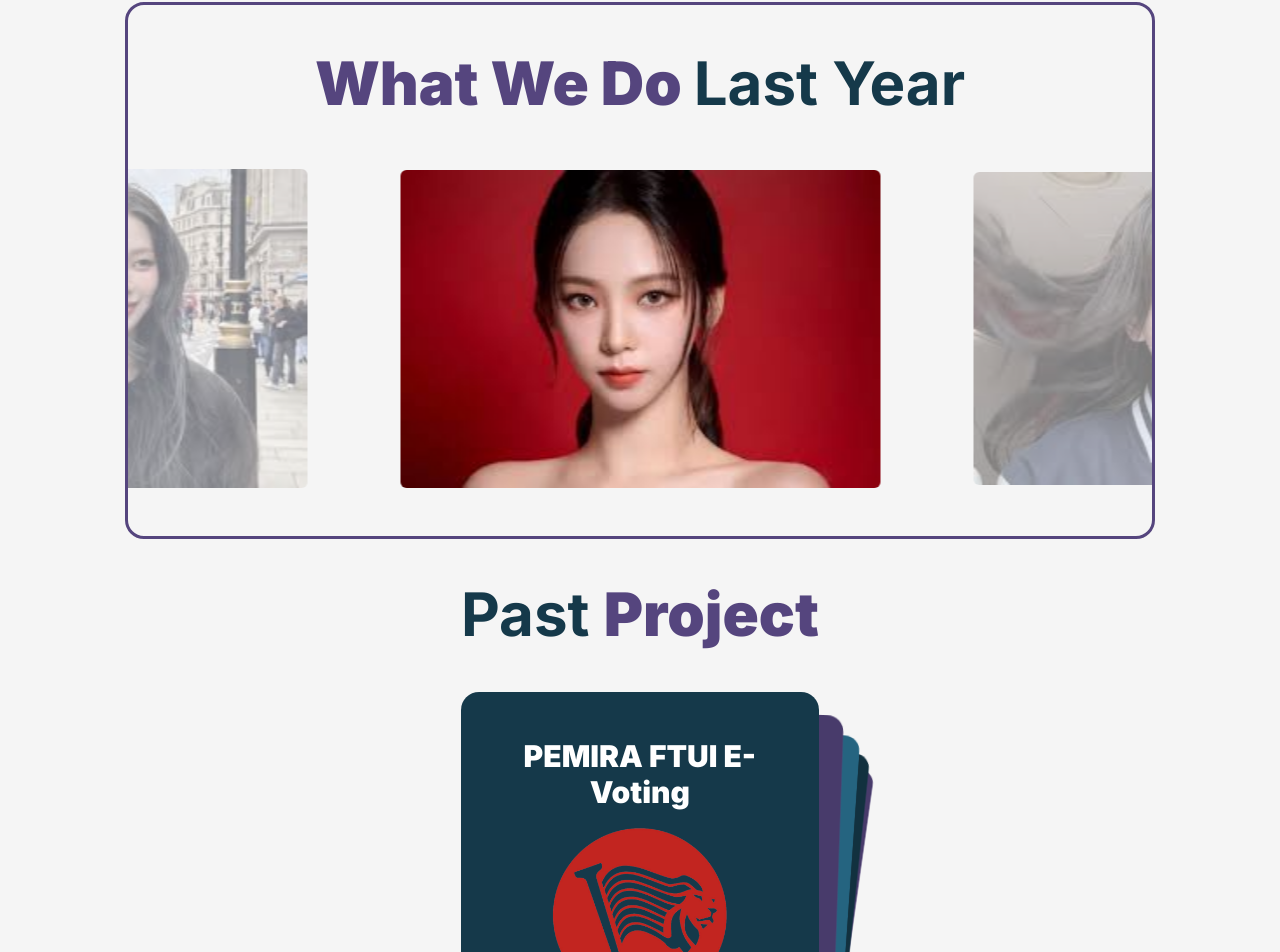
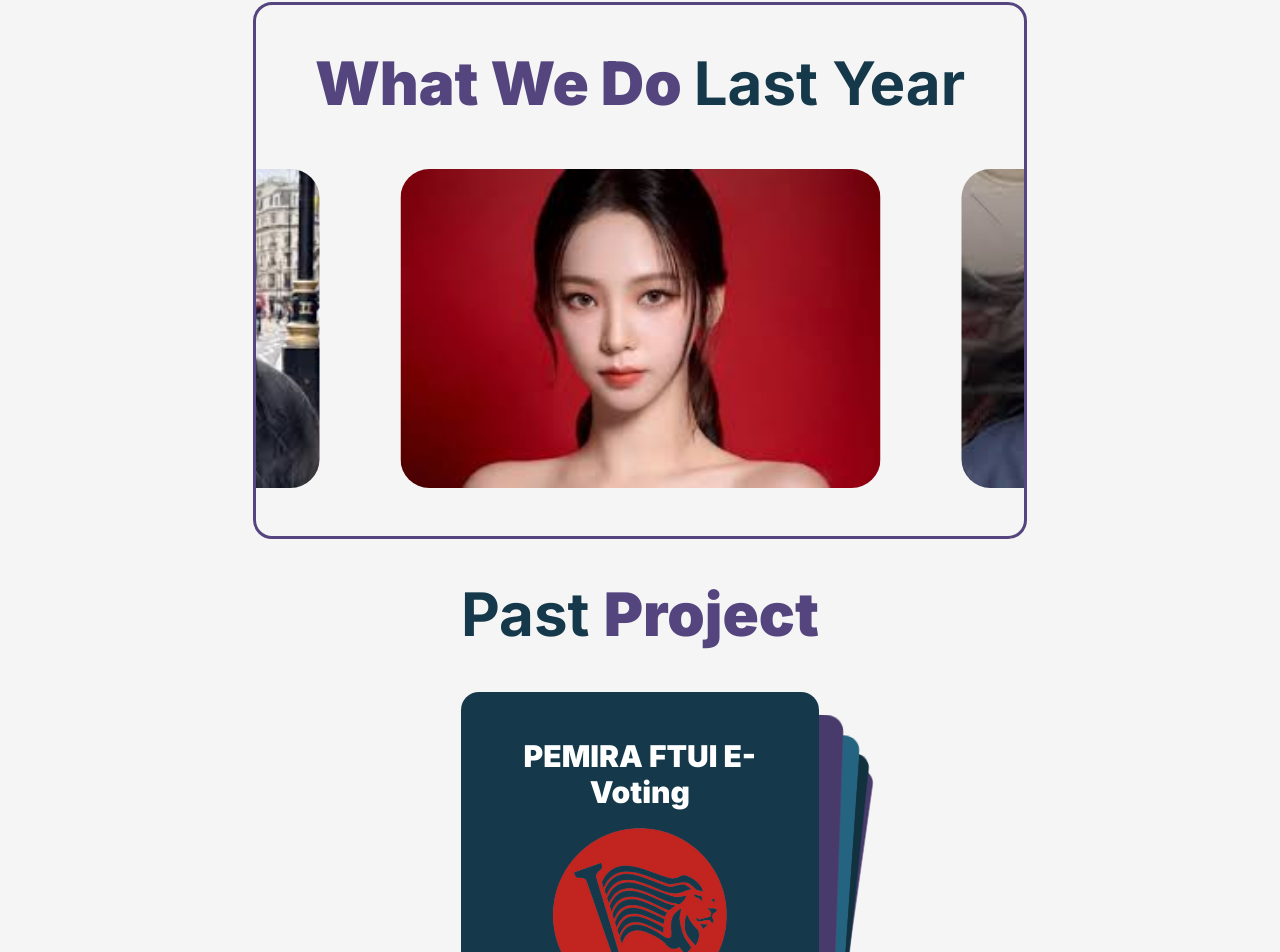
Before and after one commit to EXERCISE-FTUI/Exercise-2025_OpenRecruitment, a Next.js app: page /dashboard/home in a window 1280 px wide. Shown: the part 3101-4053 px from the top of the page. Built offline with nearby package versions, Linux system fonts and the light colour scheme.

Commit message:
parallax carousel

```diff
--- a/components/carouselLastyear/Carousel.tsx
+++ b/components/carouselLastyear/Carousel.tsx
@@ -4,32 +4,35 @@ import {
   EmblaOptionsType,
 } from "embla-carousel";
 import useEmblaCarousel from "embla-carousel-react";
-import Image from "next/image";
+import Image, {StaticImageData} from "next/image";
 import React, { useCallback, useEffect, useRef } from "react";
+import "./carousel.css"
 
-import "./carousel.css";
-import { yearImages } from "./yearImages";
-const TWEEN_FACTOR_BASE = 0.5;
 
-const numberWithinRange = (number: number, min: number, max: number): number =>
-  Math.min(Math.max(number, min), max);
+const TWEEN_FACTOR_BASE = 0.2;
 
 type PropType = {
-  slides: number[];
+  slides: StaticImageData[];
   options?: EmblaOptionsType;
 };
 
-const Carousel: React.FC<PropType> = (props) => {
-  const { options } = props;
+const EmblaCarousel: React.FC<PropType> = (props) => {
+  const { slides, options } = props;
   const [emblaRef, emblaApi] = useEmblaCarousel(options);
   const tweenFactor = useRef(0);
-  const yImages = Object.values(yearImages);
+  const tweenNodes = useRef<HTMLElement[]>([]);
+
+  const setTweenNodes = useCallback((emblaApi: EmblaCarouselType): void => {
+    tweenNodes.current = emblaApi.slideNodes().map((slideNode) => {
+      return slideNode.querySelector(".embla__parallax__layer") as HTMLElement;
+    });
+  }, []);
 
   const setTweenFactor = useCallback((emblaApi: EmblaCarouselType) => {
     tweenFactor.current = TWEEN_FACTOR_BASE * emblaApi.scrollSnapList().length;
   }, []);
 
-  const tweenOpacity = useCallback(
+  const tweenParallax = useCallback(
     (emblaApi: EmblaCarouselType, eventName?: EmblaEventType) => {
       const engine = emblaApi.internalEngine();
       const scrollProgress = emblaApi.scrollProgress();
@@ -60,9 +63,9 @@ const Carousel: React.FC<PropType> = (props) => {
             });
           }
 
-          const tweenValue = 1 - Math.abs(diffToTarget * tweenFactor.current);
-          const opacity = numberWithinRange(tweenValue, 0, 1).toString();
-          emblaApi.slideNodes()[slideIndex].style.opacity = opacity;
+          const translate = diffToTarget * (-1 * tweenFactor.current) * 100;
+          const tweenNode = tweenNodes.current[slideIndex];
+          tweenNode.style.transform = `translateX(${translate}%)`;
         });
       });
     },
@@ -72,32 +75,35 @@ const Carousel: React.FC<PropType> = (props) => {
   useEffect(() => {
     if (!emblaApi) return;
 
+    setTweenNodes(emblaApi);
     setTweenFactor(emblaApi);
-    tweenOpacity(emblaApi);
+    tweenParallax(emblaApi);
+
     emblaApi
+      .on("reInit", setTweenNodes)
       .on("reInit", setTweenFactor)
-      .on("reInit", tweenOpacity)
-      .on("scroll", tweenOpacity)
-      .on("slideFocus", tweenOpacity);
-  }, [emblaApi, tweenOpacity]);
+      .on("reInit", tweenParallax)
+      .on("scroll", tweenParallax)
+      .on("slideFocus", tweenParallax);
+  }, [emblaApi, tweenParallax]);
 
   return (
-    <div className="embla">
+    <div className="embla cursor-grab active:cursor-grabbing">
       <div className="embla__viewport" ref={emblaRef}>
-        <div className="embla__container items-center">
-          {yImages.map((image, index) => (
-            <div
-              className="embla__slide flex justify-center items-center z-0"
-              key={index}
-            >
-              <Image
-                key={index}
-                src={image}
-                alt={`alm${index + 1}`}
-                width={480}
-                objectFit="cover"
-                className="rounded-md"
-              />
+        <div className="embla__container">
+          {slides.map((image, index) => (
+            <div className="embla__slide" key={index}>
+              <div className="embla__parallax">
+                <div className="embla__parallax__layer">
+                  <Image
+                    src={image}
+                    key={index}
+                    alt={`alm${index + 1}`}
+                    width={480}
+                    className="rounded-[1.8rem]"
+                  />
+                </div>
+              </div>
             </div>
           ))}
         </div>
@@ -106,4 +112,4 @@ const Carousel: React.FC<PropType> = (props) => {
   );
 };
 
-export default Carousel;
+export default EmblaCarousel;
--- a/components/carouselLastyear/Page.tsx
+++ b/components/carouselLastyear/Page.tsx
@@ -1,13 +1,13 @@
 import { EmblaOptionsType } from "embla-carousel";
 import Carousel from "./Carousel";
+import { yearImages } from "./yearImages";
 
 const CarouselLastYear = () => {
   const OPTIONS: EmblaOptionsType = { loop: true };
-  const SLIDE_COUNT = 3;
-  const SLIDES = Array.from(Array(SLIDE_COUNT).keys());
+  const SLIDES = Object.values(yearImages);
   return (
     <div className="w-screen flex justify-center items-center my-12">
-      <div className="w-4/5 flex flex-col justify-center items-center py-12 rounded-2xl md:outline outline-purple_4">
+      <div className="w-3/5 flex flex-col justify-center items-center py-12 rounded-2xl md:outline outline-purple_4">
         <div className="text-center text-blue_3 text-6xl font-['Inter'] mb-14">
           <span className="text-purple_4 font-black">What We Do </span>
           <span>Last Year</span>
--- a/components/carouselLastyear/carousel.css
+++ b/components/carouselLastyear/carousel.css
@@ -1,11 +1,9 @@
 .embla {
-  max-width: 68rem;
-  /* 60 */
+  max-width: 48rem;
   margin: auto;
-  --slide-height: 28px;
-  --slide-spacing: 0rem;
-  --slide-size: 56%;
-  /* 56 */
+  --slide-height: 19rem;
+  --slide-spacing: 1rem;
+  --slide-size: 80%;
 }
 .embla__viewport {
   overflow: hidden;
@@ -28,3 +26,100 @@
   width: 100%;
   object-fit: cover;
 }
+.embla__controls {
+  display: grid;
+  grid-template-columns: auto 1fr;
+  justify-content: space-between;
+  gap: 1.2rem;
+  margin-top: 1.8rem;
+}
+.embla__buttons {
+  display: grid;
+  grid-template-columns: repeat(2, 1fr);
+  gap: 0.6rem;
+  align-items: center;
+}
+.embla__button {
+  -webkit-tap-highlight-color: rgba(var(--text-high-contrast-rgb-value), 0.5);
+  -webkit-appearance: none;
+  appearance: none;
+  background-color: transparent;
+  touch-action: manipulation;
+  display: inline-flex;
+  text-decoration: none;
+  cursor: pointer;
+  border: 0;
+  padding: 0;
+  margin: 0;
+  box-shadow: inset 0 0 0 0.2rem var(--detail-medium-contrast);
+  width: 3.6rem;
+  height: 3.6rem;
+  z-index: 1;
+  border-radius: 50%;
+  color: var(--text-body);
+  display: flex;
+  align-items: center;
+  justify-content: center;
+}
+.embla__button:disabled {
+  color: var(--detail-high-contrast);
+}
+.embla__button__svg {
+  width: 35%;
+  height: 35%;
+}
+.embla__dots {
+  display: flex;
+  flex-wrap: wrap;
+  justify-content: flex-end;
+  align-items: center;
+  margin-right: calc((2.6rem - 1.4rem) / 2 * -1);
+}
+.embla__dot {
+  -webkit-tap-highlight-color: rgba(var(--text-high-contrast-rgb-value), 0.5);
+  -webkit-appearance: none;
+  appearance: none;
+  background-color: transparent;
+  touch-action: manipulation;
+  display: inline-flex;
+  text-decoration: none;
+  cursor: pointer;
+  border: 0;
+  padding: 0;
+  margin: 0;
+  width: 2.6rem;
+  height: 2.6rem;
+  display: flex;
+  align-items: center;
+  justify-content: center;
+  border-radius: 50%;
+}
+.embla__dot:after {
+  box-shadow: inset 0 0 0 0.2rem var(--detail-medium-contrast);
+  width: 1.4rem;
+  height: 1.4rem;
+  border-radius: 50%;
+  display: flex;
+  align-items: center;
+  content: "";
+}
+.embla__dot--selected:after {
+  box-shadow: inset 0 0 0 0.2rem var(--text-body);
+}
+.embla__parallax {
+  border-radius: 1.8rem;
+  height: 100%;
+  overflow: hidden;
+}
+.embla__parallax__layer {
+  position: relative;
+  height: 100%;
+  width: 100%;
+  display: flex;
+  justify-content: center;
+}
+.embla__parallax__img {
+  max-width: none;
+  flex: 0 0 calc(115% + (var(--slide-spacing) * 2));
+  object-fit: cover;
+}
--- a/components/carouselLastyear/yearImages.ts
+++ b/components/carouselLastyear/yearImages.ts
@@ -1,9 +1,10 @@
+import { StaticImageData } from "next/image";
 import alm1 from "@/images/lastyear/img1.jpg";
 import alm2 from "@/images/lastyear/img2.jpg";
 import alm3 from "@/images/lastyear/img3.jpg";
 
-export const yearImages = {
+export const yearImages: StaticImageData[] = [
   alm1,
   alm2,
   alm3,
-};
+];
```
